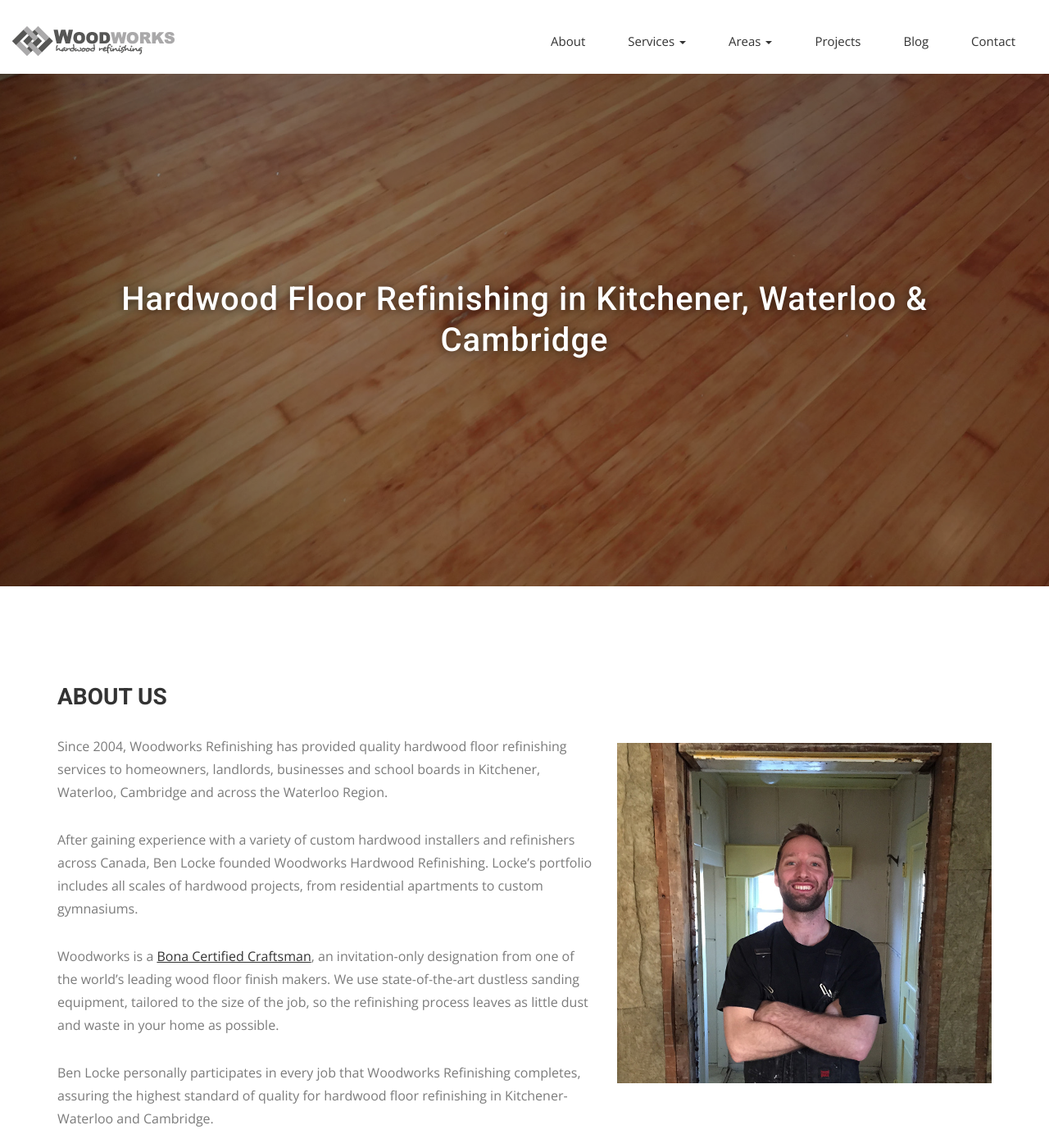
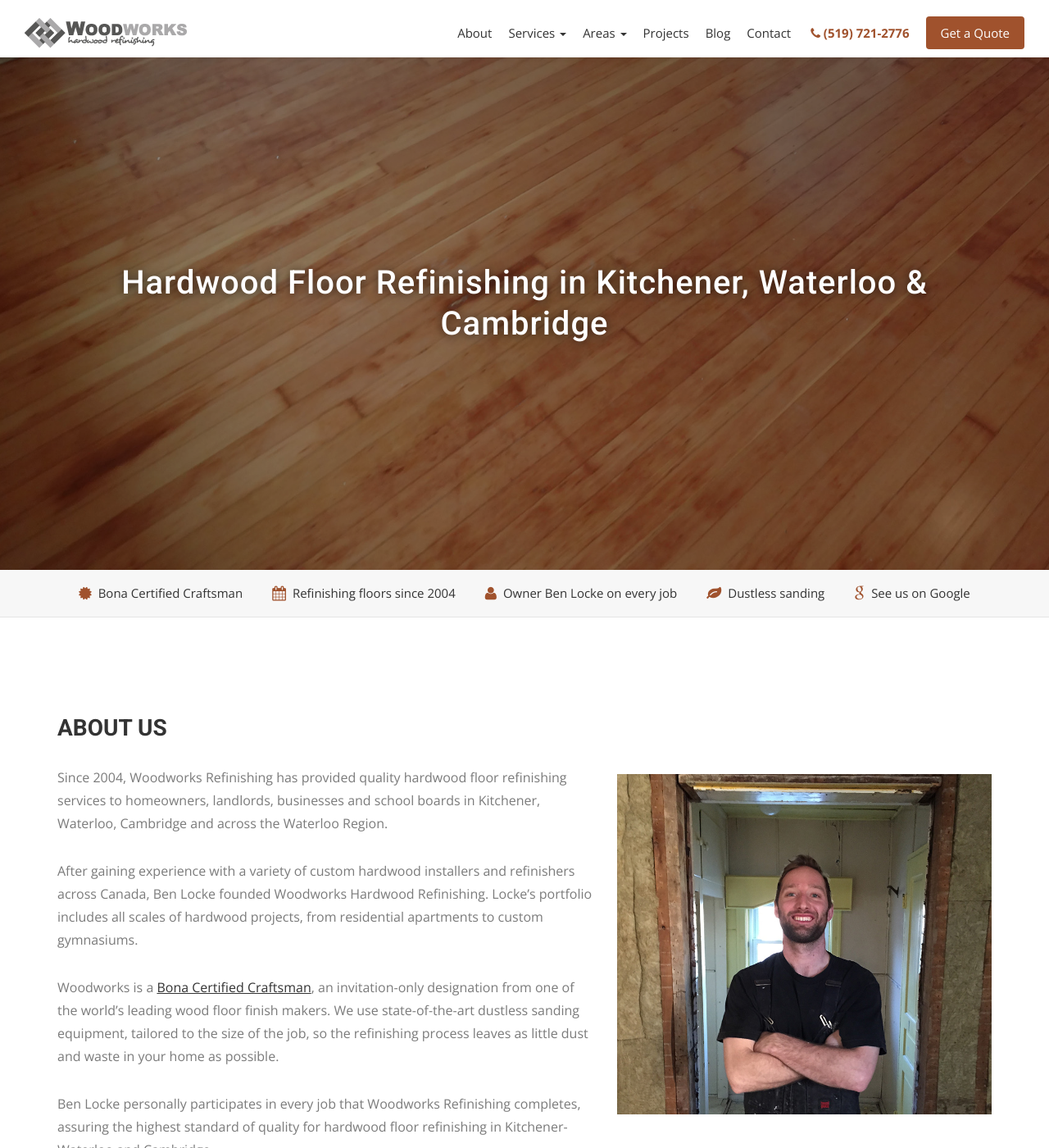
Before and after one commit to elidlocke/woodworks-site, a Jekyll site: the page built from index.html, in a window 1280 px wide and 1400 px high. Shown: the whole window at 82% size. Built offline with Jekyll 4.4.1, drawn with Linux system fonts in a browser that asks for light colours; nearby versions of some CDN libraries; some web fonts are replaced.

Commit message:
Add sticky header with call/quote buttons and homepage trust badges
- Header stays at the top of the page, with a click-to-call phone number
  and a "Get a Quote" button. Below 992px the menu collapses to the
  hamburger with a "Call" button beside it, so the menu never wraps.
- About now links to the About Us section of the homepage, with scroll
  padding so in-page links land below the sticky header.
- Fix the header row overflowing the page by 15px (sideways scroll).
- Add a trust-badge strip under the homepage hero: Bona Certified
  Craftsman, refinishing since 2004, owner on every job, dustless
  sanding, and a link to the Google Business Profile.

```diff
--- a/_includes/nav.html
+++ b/_includes/nav.html
@@ -9,6 +9,7 @@
     <span class="icon-bar"></span>
     <span class="icon-bar"></span>
     </button>
+    <a class="navbar-call-mobile" href="tel:+15197212776" aria-label="Call {{ site.phone }}"><i class="fa fa-phone"></i> Call</a>
     <a class="navbar-brand pull-left" href="/">
       <img src="img/logo.png" alt="Woodworks Hardwood Refinishing logo">
     </a>
@@ -16,7 +17,7 @@
     <!-- Collect the nav links, forms, and other content for toggling -->
     <div class="collapse navbar-collapse" id="bs-example-navbar-collapse-1">
       <ul class="nav navbar-nav navbar-right pull-right">
-        <li><a href="/">About</a></li>
+        <li><a href="/#intro">About</a></li>
         <li class="dropdown">
           <a href="/hardwood-refinishing-services/" class="dropdown-toggle" data-toggle="dropdown" role="button" aria-expanded="false">Services <span class="caret"></span></a>
           <ul class="dropdown-menu" role="menu">
@@ -40,6 +41,8 @@
         <li><a href="/hardwood-floor-refinishing-projects/">Projects</a></li>
         <li><a href="/blog/">Blog</a></li>
         <li><a href="/contact/">Contact</a></li>
+        <li class="nav-phone"><a href="tel:+15197212776"><i class="fa fa-phone"></i> {{ site.phone }}</a></li>
+        <li class="nav-quote"><a href="/contact/">Get a Quote</a></li>
       </ul>
     </div><!-- /.navbar-collapse -->
   </div><!-- /.container-fluid -->
--- /dev/null
+++ b/_includes/trust-badges.html
@@ -0,0 +1,33 @@
+<!-- Trust badges Start -->
+<section id="trust-badges">
+  <div class="container">
+    <ul class="trust-badge-list">
+      <li>
+        <a href="/bona-certified-craftsman/">
+          <i class="fa fa-certificate" aria-hidden="true"></i>
+          <span>Bona Certified Craftsman</span>
+        </a>
+      </li>
+      <li>
+        <i class="fa fa-calendar" aria-hidden="true"></i>
+        <span>Refinishing floors since 2004</span>
+      </li>
+      <li>
+        <i class="fa fa-user" aria-hidden="true"></i>
+        <span>Owner Ben Locke on every job</span>
+      </li>
+      <li>
+        <a href="/dustless-hardwood-floor-sanding/">
+          <i class="fa fa-leaf" aria-hidden="true"></i>
+          <span>Dustless sanding</span>
+        </a>
+      </li>
+      <li>
+        <a href="{{ site.google_business_profile }}" target="_blank" rel="noopener">
+          <i class="fa fa-google" aria-hidden="true"></i>
+          <span>See us on Google</span>
+        </a>
+      </li>
+    </ul>
+  </div>
+</section>
--- a/css/style.css
+++ b/css/style.css
@@ -1248,3 +1248,180 @@ header .navbar-default .navbar-nav .dropdown-menu li a {
 #landing .bona-badge .btn {
   white-space: normal;
 }
+
+/*--
+	Sticky header, call and quote buttons
+--*/
+header {
+  position: -webkit-sticky;
+  position: sticky;
+  top: 0;
+  z-index: 1030;
+  padding: 10px 0;
+  box-shadow: 0 1px 6px rgba(0,0,0,0.08);
+}
+header .navbar-default .navbar-nav li.nav-phone a {
+  font-weight: bold;
+  color: rgb(160,82,45);
+  padding-left: 14px;
+  padding-right: 14px;
+}
+header .navbar-default .navbar-nav li.nav-quote a {
+  background-color: rgb(160,82,45);
+  color: #fff;
+  border-radius: 4px;
+  padding: 10px 18px;
+  margin-left: 6px;
+}
+header .navbar-default .navbar-nav li.nav-quote a:hover,
+header .navbar-default .navbar-nav li.nav-quote a:focus {
+  background-color: rgb(130,64,34);
+  color: #fff;
+}
+header .navbar-call-mobile {
+  float: right;
+  margin: 20px 10px 20px 0;
+  padding: 7px 12px;
+  border-radius: 4px;
+  background-color: rgb(160,82,45);
+  color: #fff;
+  font-size: 15px;
+  font-weight: bold;
+}
+header .navbar-call-mobile:hover,
+header .navbar-call-mobile:focus {
+  color: #fff;
+  text-decoration: none;
+  background-color: rgb(130,64,34);
+}
+/* Tighter link spacing until there's room for the default 26px */
+@media (min-width: 992px) and (max-width: 1349px) {
+  header .navbar-default .navbar-nav li a {
+    padding-left: 10px;
+    padding-right: 10px;
+  }
+}
+/* Small phones: shrink the logo so it fits on one row with the Call and menu buttons */
+@media (max-width: 480px) {
+  header .navbar-brand img {
+    width: 160px;
+    height: auto;
+  }
+}
+@media (min-width: 992px) {
+  header .navbar-call-mobile {
+    display: none;
+  }
+}
+
+/* Collapse the menu into the hamburger below 992px (Bootstrap's default is 768px),
+   because the full menu with the phone number and quote button doesn't fit on tablets. */
+@media (max-width: 991px) {
+  header .navbar-header {
+    float: none;
+  }
+  header .navbar-default .navbar-toggle {
+    display: block;
+    margin-top: 20px;
+    margin-bottom: 20px;
+  }
+  header .navbar-collapse {
+    border-top: 1px solid transparent;
+    box-shadow: inset 0 1px 0 rgba(255,255,255,0.1);
+  }
+  header .navbar-collapse.collapse {
+    display: none !important;
+  }
+  header .navbar-collapse.collapse.in {
+    display: block !important;
+    overflow-y: auto !important;
+  }
+  header .navbar-nav,
+  header .navbar-nav.navbar-right {
+    float: none !important;
+    margin: 7.5px -15px;
+  }
+  header .navbar-nav > li {
+    float: none;
+  }
+  header .navbar-nav > li > a {
+    padding-top: 10px;
+    padding-bottom: 10px;
+  }
+  header .navbar-nav .open .dropdown-menu {
+    position: static;
+    float: none;
+    width: auto;
+    margin-top: 0;
+    background-color: transparent;
+    border: 0;
+    box-shadow: none;
+  }
+  header .navbar-default .navbar-nav li.nav-phone {
+    display: none;
+  }
+  header .navbar-default .navbar-nav li.nav-quote a {
+    display: inline-block;
+    margin: 8px 15px;
+  }
+}
+
+/*--
+	Trust badges
+--*/
+#trust-badges {
+  background: #f7f7f7;
+  border-bottom: 1px solid #e5e5e5;
+  padding: 18px 0;
+}
+#trust-badges .trust-badge-list {
+  list-style: none;
+  margin: 0;
+  padding: 0;
+  display: flex;
+  flex-wrap: wrap;
+  justify-content: center;
+  gap: 12px 36px;
+}
+#trust-badges li,
+#trust-badges li a {
+  display: flex;
+  align-items: center;
+  gap: 8px;
+  color: #333;
+  font-size: 15px;
+}
+#trust-badges li a:hover span {
+  text-decoration: underline;
+}
+#trust-badges .fa {
+  color: rgb(160,82,45);
+  font-size: 18px;
+}
+@media (max-width: 767px) {
+  #trust-badges .trust-badge-list {
+    justify-content: flex-start;
+    flex-direction: column;
+    align-items: flex-start;
+    padding-left: 10px;
+  }
+}
+/* keep in-page anchors (e.g. /#intro) from landing under the sticky header */
+html {
+  scroll-padding-top: 100px;
+}
+/* #header-nav has no side padding, so the Bootstrap .row's -15px margins
+   pushed the header 15px past the page edge and caused a horizontal scrollbar */
+#header-nav > .row {
+  margin-left: 0;
+  margin-right: 0;
+}
+/* Very small phones (e.g. 320px wide) */
+@media (max-width: 360px) {
+  header .navbar-brand img {
+    width: 125px;
+  }
+  header .navbar-call-mobile {
+    margin-right: 6px;
+  }
+}
--- a/index.html
+++ b/index.html
@@ -4,6 +4,7 @@ title: Hardwood Floor Refinishing in Kitchener, Waterloo & Cambridge
 ---
 
 {% include home-slider.html %}
+{% include trust-badges.html %}
 {% include about-intro.html %}
 {% include testimonial.html %}
 {% include services.html %}
```
